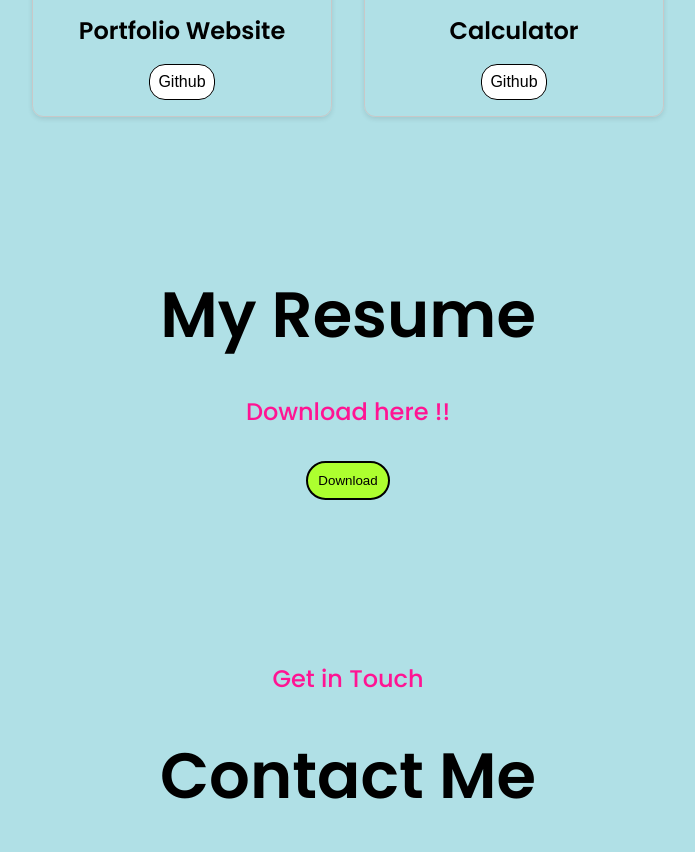
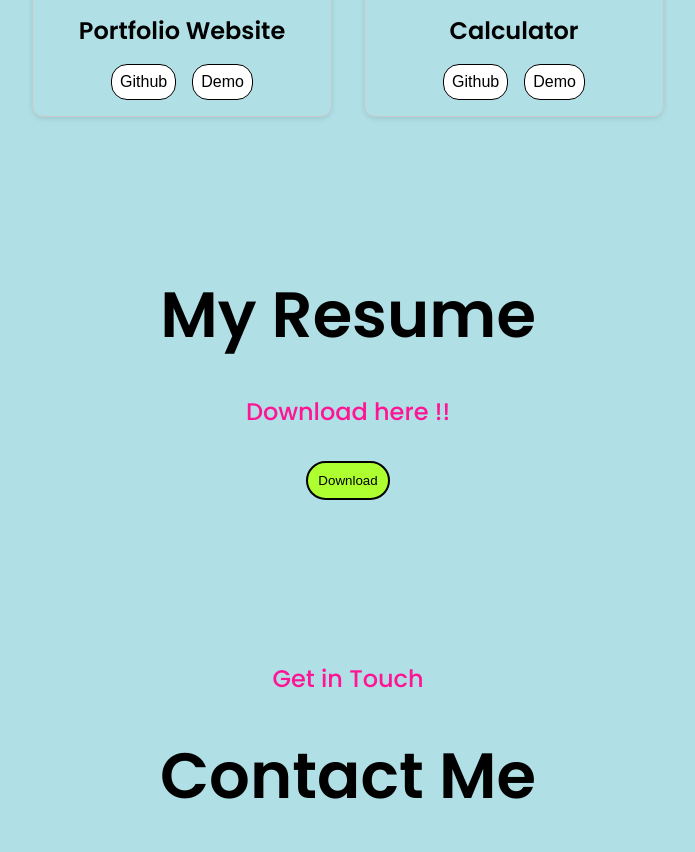
Before and after one commit to Sravan-79/portfolio, a plain HTML site: page index.html in a window 1280 px wide. Shown: the part 2557-3409 px from the top of the page, without its empty margins (292-987 px from the left). Drawn offline with Linux system fonts and the light colour scheme; a script that the page names is missing.

Commit message:
Update index.html

```diff
--- a/index.html
+++ b/index.html
@@ -92,7 +92,7 @@
         <h2 class="experience-sub-title project-title">Portfolio Website</h2>
         <div class="btn-container">
           <button class="btn btn-color-2 project-btn" onclick="location.href='https://github.com/Sravan-79/portfolio'">Github</button>
-
+          <button class="btn btn-color-2 project-btn" onclick="location.href='https://sravan-79.github.io/portfolio/'">Demo</button>
         </div>
 
 
@@ -104,7 +104,7 @@
         <h2 class="experience-sub-title project-title">Calculator</h2>
         <div class="btn-container">
           <button class="btn btn-color-2 project-btn" onclick="location.href='https://github.com/Sravan-79/Calculator'">Github</button>
-
+           <button class="btn btn-color-2 project-btn" onclick="location.href='https://sravan-79.github.io/Calculator/'">Demo</button>
         </div>
       </div>
     </div>
```
